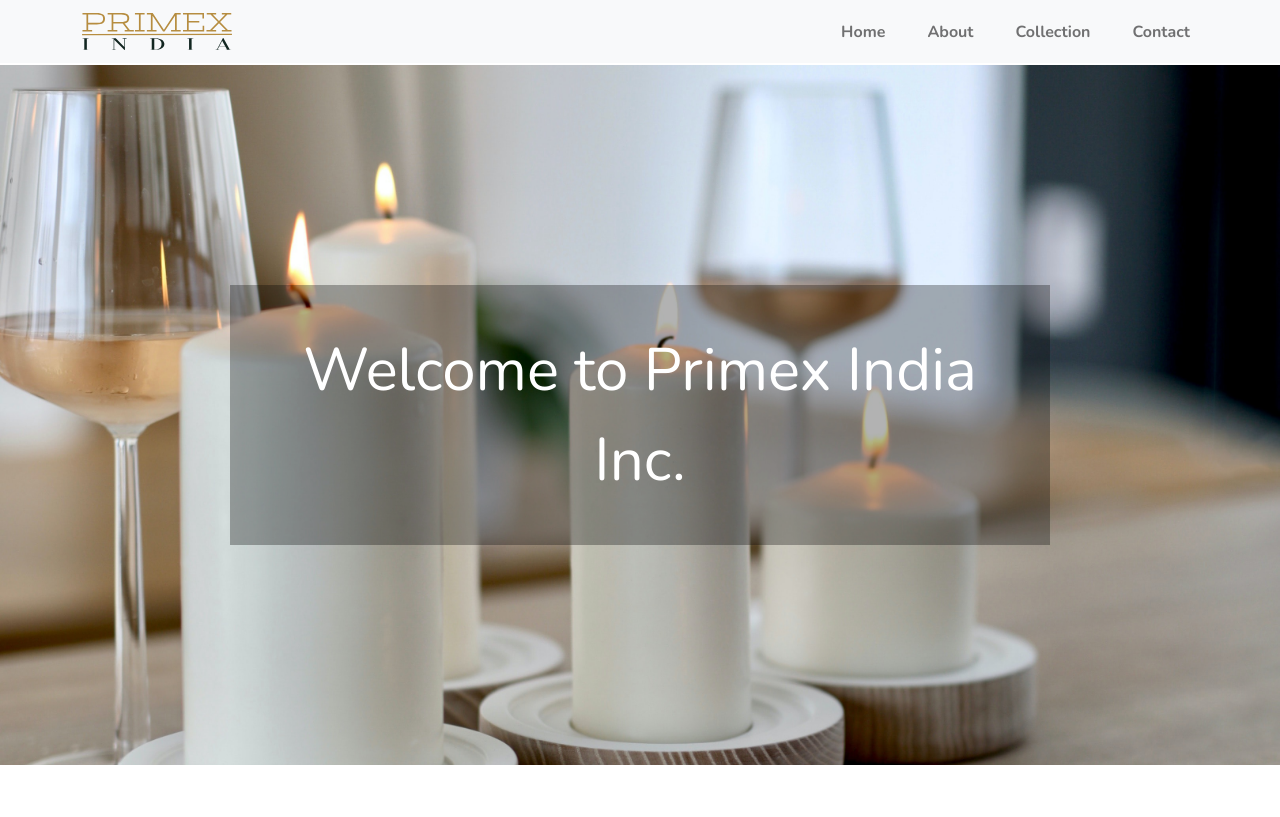
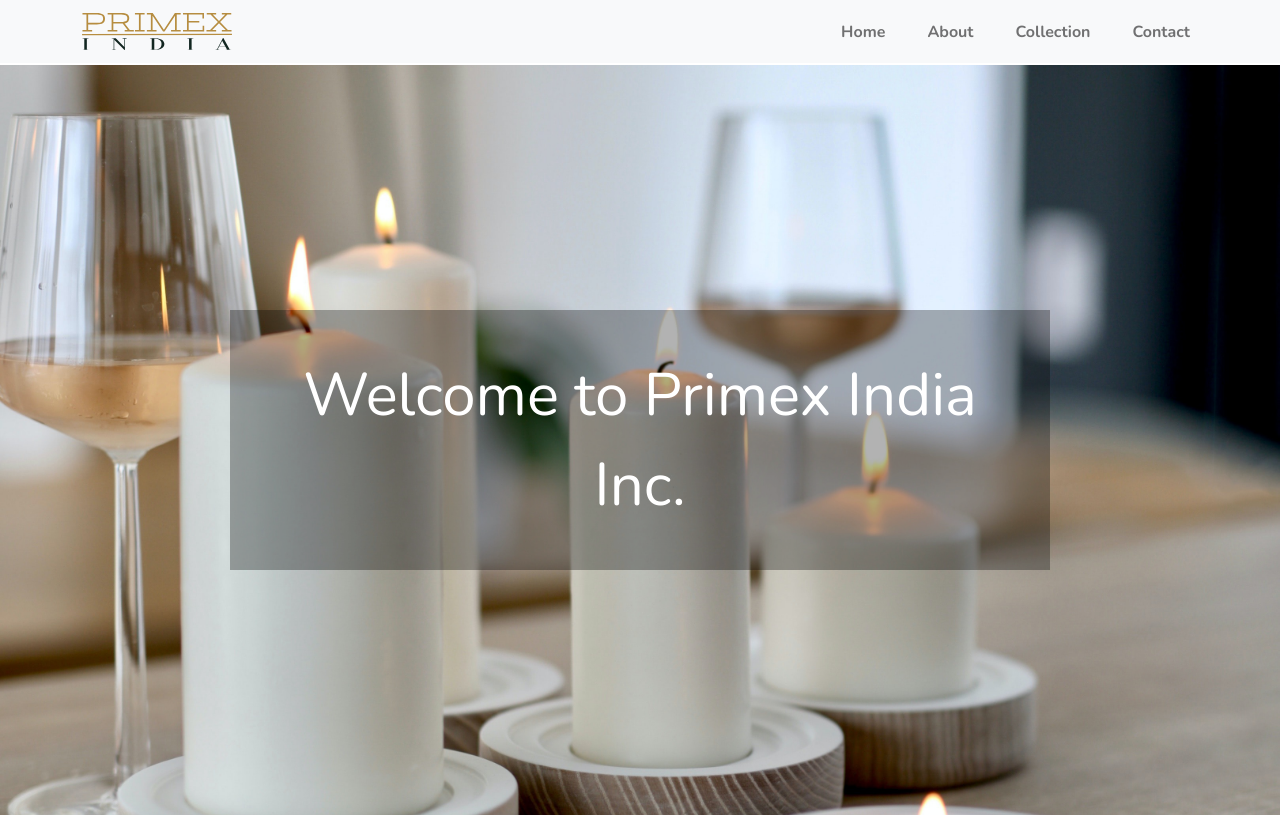
Before and after one commit to prashant0829/trade-site, a React (Create React App) app: page / in a window 1280 px wide. Shown: the top 817 px of the page. Built offline with nearby package versions, Linux system fonts and the light colour scheme; grey boxes are pictures that could not be loaded.

Commit message:
minor fix for id

```diff
--- a/src/App.css
+++ b/src/App.css
@@ -15,7 +15,7 @@
 /*********************index page********************* */
 .parallax {
   background-image: url("");
-  min-height: 700px;
+  min-height: 750px;
   background-attachment: fixed;
   background-position: center;
   background-repeat: no-repeat;
--- a/src/App.js
+++ b/src/App.js
@@ -8,7 +8,7 @@
 
 function App() {
   return (
-    <div className="" style={{ scrollBehavior: "smooth" }}>
+    <div className="" id="index" style={{ scrollBehavior: "smooth" }}>
       <Navbar className="" />
       <div id="index">
         <Index />
@@ -70,18 +70,20 @@
                   <i className="fab fa-facebook-f"></i>
                 </a>
                 <a href="#">
-                 <i className="fab fa-skype"></i>
+                  <i className="fab fa-skype"></i>
                 </a>
                 <a href="https://www.instagram.com/shubhamdhall5/ ">
                   <i className="fab fa-instagram"></i>
                 </a>
                 <a href="#">
-                 <i class="fab fa-twitter"></i>
+                  <i class="fab fa-twitter"></i>
                 </a>
               </div>
             </div>
-            <div className="footer-col map"><h4>Our Location</h4>
-            <iframe src="https://www.google.com/maps/embed?pb=!1m18!1m12!1m3!1d13983.33943686168!2d78.78505073205307!3d28.813994717542982!2m3!1f0!2f0!3f0!3m2!1i1024!2i768!4f13.1!3m3!1m2!1s0x390afa54dada7fb3%3A0x6bc8aa29bfc6c2af!2sPital%20Nagri%2C%20Moradabad%2C%20Uttar%20Pradesh%20244001!5e0!3m2!1sen!2sin!4v1624903691118!5m2!1sen!2sin"></iframe> </div>
+            <div className="footer-col map">
+              <h4>Our Location</h4>
+              <iframe src="https://www.google.com/maps/embed?pb=!1m18!1m12!1m3!1d13983.33943686168!2d78.78505073205307!3d28.813994717542982!2m3!1f0!2f0!3f0!3m2!1i1024!2i768!4f13.1!3m3!1m2!1s0x390afa54dada7fb3%3A0x6bc8aa29bfc6c2af!2sPital%20Nagri%2C%20Moradabad%2C%20Uttar%20Pradesh%20244001!5e0!3m2!1sen!2sin!4v1624903691118!5m2!1sen!2sin"></iframe>{" "}
+            </div>
           </div>
         </div>
       </footer>
--- a/src/components/Index.jsx
+++ b/src/components/Index.jsx
@@ -2,7 +2,7 @@
 
 const index = () => {
   return (
-    <div id="index mt-2">
+    <div>
       <div
         class="index"
         style={{ backgroundImage: `url("/.jpg")`, marginTop: "65px" }}>
```
